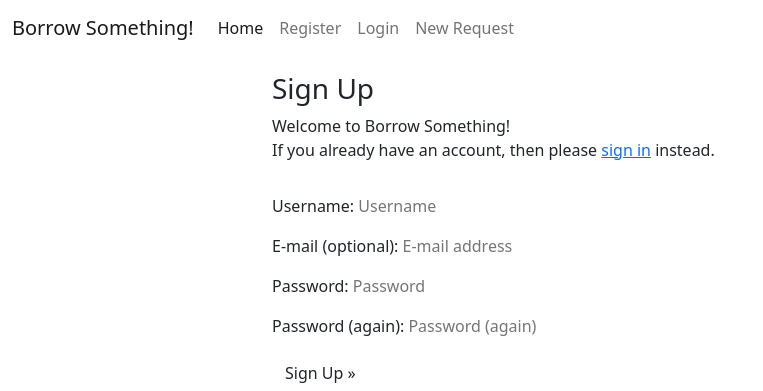
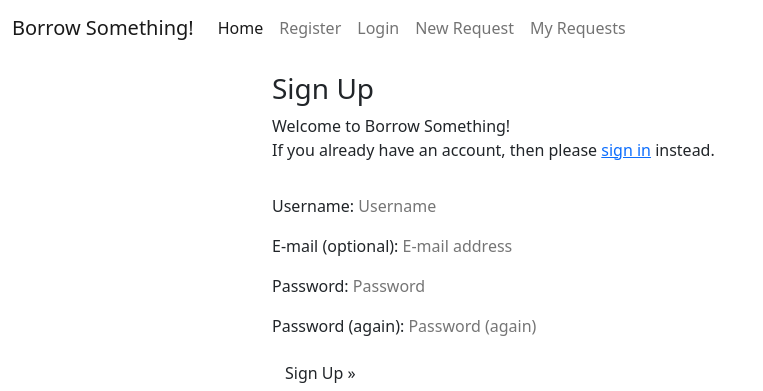
Before and after one commit to SiJiL82/borrow_something, a Django app: page /accounts/signup/ in a window 1280 px wide. Shown: the top 391 px of the page, without its empty margins (0-763 px from the left). Run offline with Django 3.2, Linux system fonts and the light colour scheme; parts of the project's set-up code (start-up, migrations or seed data) failed here and were passed over.

Commit message:
Add link to MyRequests in navbar

```diff
--- a/templates/base.html
+++ b/templates/base.html
@@ -50,6 +50,10 @@
                             {% comment %} <a class="nav-link" href="{% url 'account_logout' %}">Logout</a> {% endcomment %}
                             <a class="nav-link" href="{% url 'new_request' %}">New Request</a>
                         </li>
+                        <li class="nav-item">
+                            {% comment %} <a class="nav-link" href="{% url 'account_logout' %}">Logout</a> {% endcomment %}
+                            <a class="nav-link" href="{% url 'my_requests' %}">My Requests</a>
+                        </li>
                     {% comment %} {% endif %} {% endcomment %}
                 </ul>
             </div>
```
